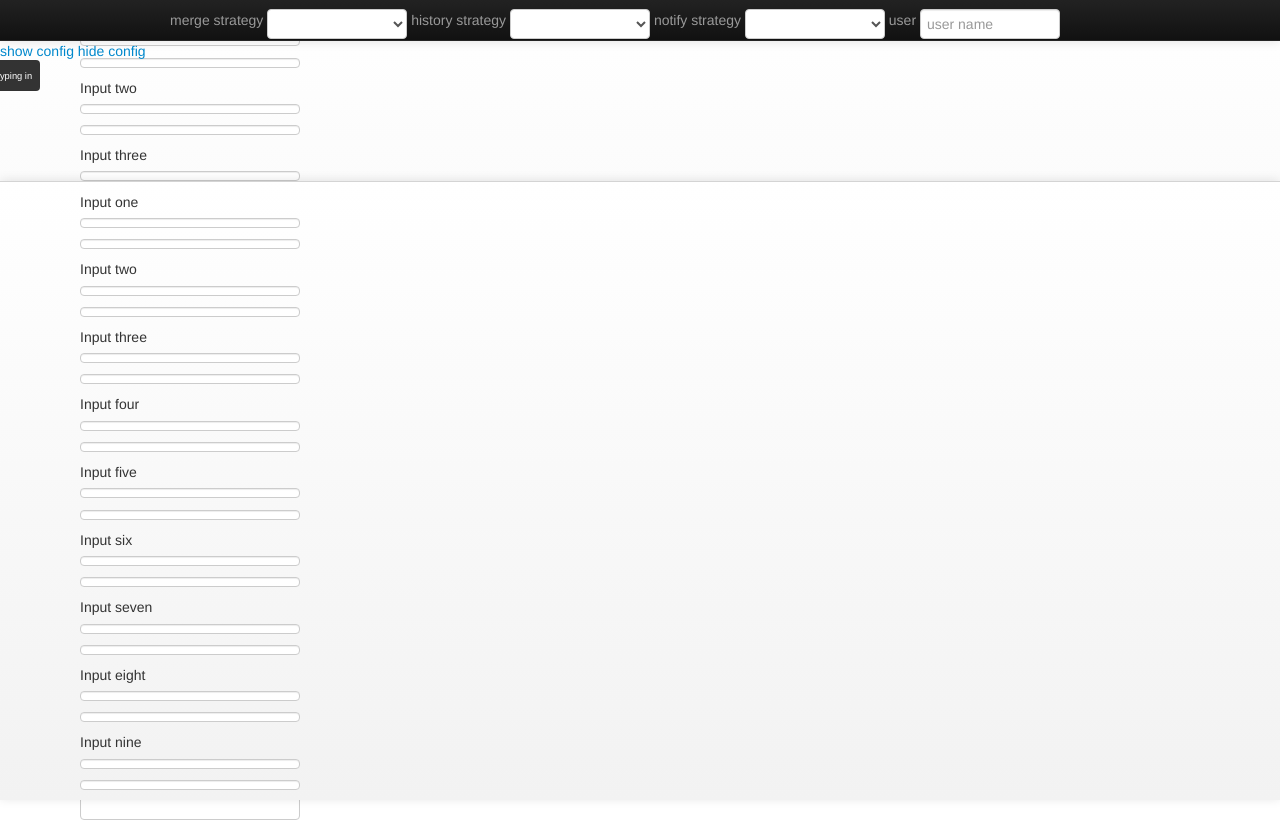
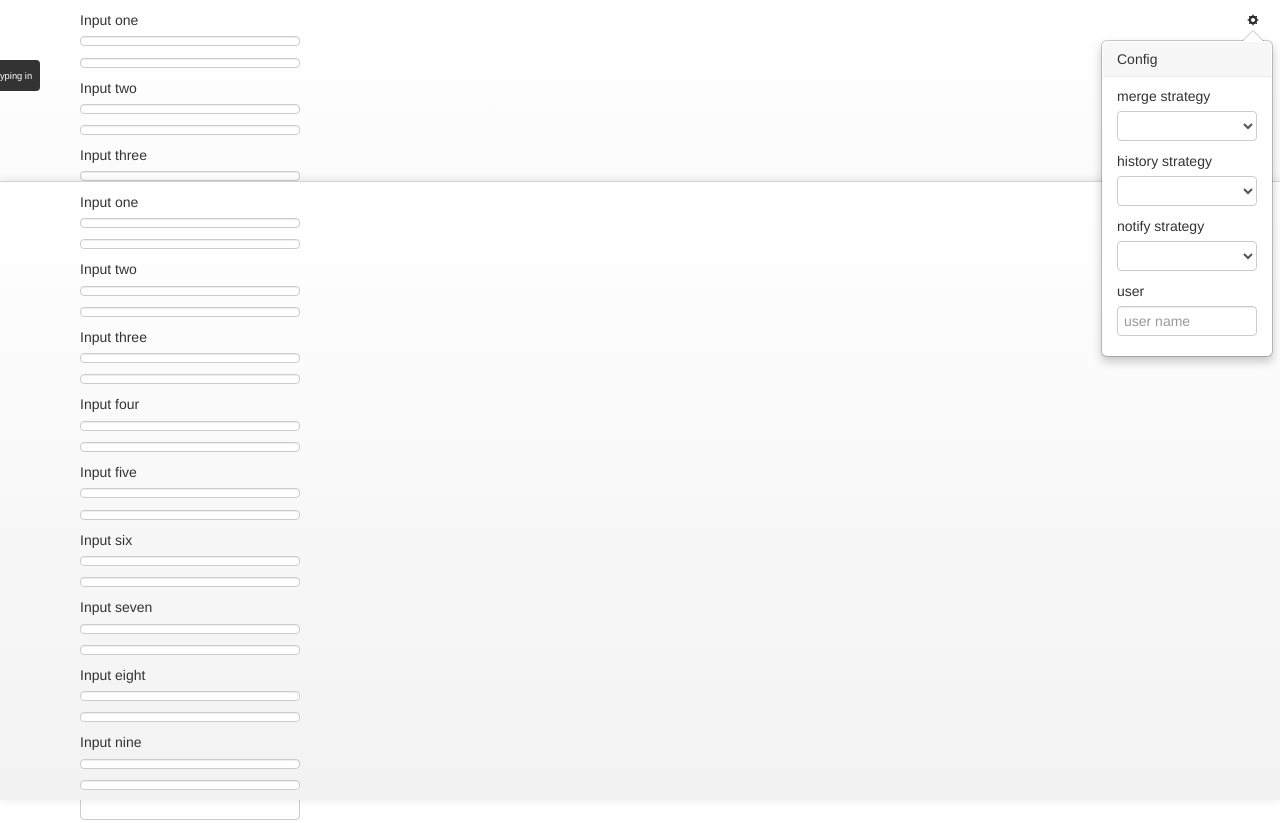
Before and after one commit to raphaelstary/reco, a website: page client/index.html in a window 1280 px wide. Shown: the top 823 px of the page. Drawn offline with nearby package versions, Linux system fonts and the light colour scheme.

Commit message:
show user's css class + change config box layout

```diff
--- a/client/index.html
+++ b/client/index.html
@@ -8,10 +8,18 @@
 <body>
 
 <div id="config" class="navbar navbar-inverse navbar-fixed-top" style="z-index: 1000000000000000000000000000000000000">
-    <div class="navbar-inner" data-bind="visible: isConfigVisible">
-        <div class="container">
 
-            <div class="nav-collapse collapse navbar-form form-inline navbar-text" data-bind="visible: isConfigVisible">
+    <div class="pull-right" style="margin-top: 10px; margin-right: 20px">
+
+        <a href="#" data-bind="click: toggleShowConfig.bind($root)">
+            <i class="icon-cog"></i>
+        </a>
+        <div class="popover bottom" style="margin-left: -145px" data-bind="visible: isConfigVisible">
+            <div class="arrow" style="margin-left: 110px"></div>
+            <div class="popover-inner">
+                <h3 class="popover-title">Config</h3>
+
+                <div class="popover-content">
                     <label for="merge">merge strategy</label>
                     <select id="merge" class="span2"
                         data-bind="options: mergeValues, value: merge">
@@ -29,11 +37,10 @@
                     <label for="user">user</label>
                     <input id="user" class="span2" type="text" placeholder="user name" data-bind="value: user">
                 </div>
-            <!--/.nav-collapse -->
             </div>
         </div>
-    <a href="#" data-bind="click: toggleShowConfig.bind($root), visible: !isConfigVisible()">show config</a>
-    <a href="#" data-bind="click: toggleShowConfig.bind($root), visible: isConfigVisible">hide config</a>
+    </div>
+    <p class="navbar-text pull-right" data-bind="text: user, css: cssClass" style="margin-right: 15px; padding-left: 10px; padding-right: 10px"></p>
 </div>
 
 <div id="mainView" class="row">
--- a/client/js/main.js
+++ b/client/js/main.js
@@ -44,7 +44,7 @@ require(['require', 'lib/knockout', 'Connector', 'Brain', 'History', 'Messenger'
 
     var configView = new ConfigViewModel(getValues(MergeConstant), getValues(HistoryConstant),
         getValues(NotificationConstant),
-        mergeStrategy, historyStrategy, notificationStrategy, urlParams['user']);
+        mergeStrategy, historyStrategy, notificationStrategy, urlParams['user'], urlParams['css']);
 
 
 
```
Lines whose indentation alone changed are shown as unchanged.
